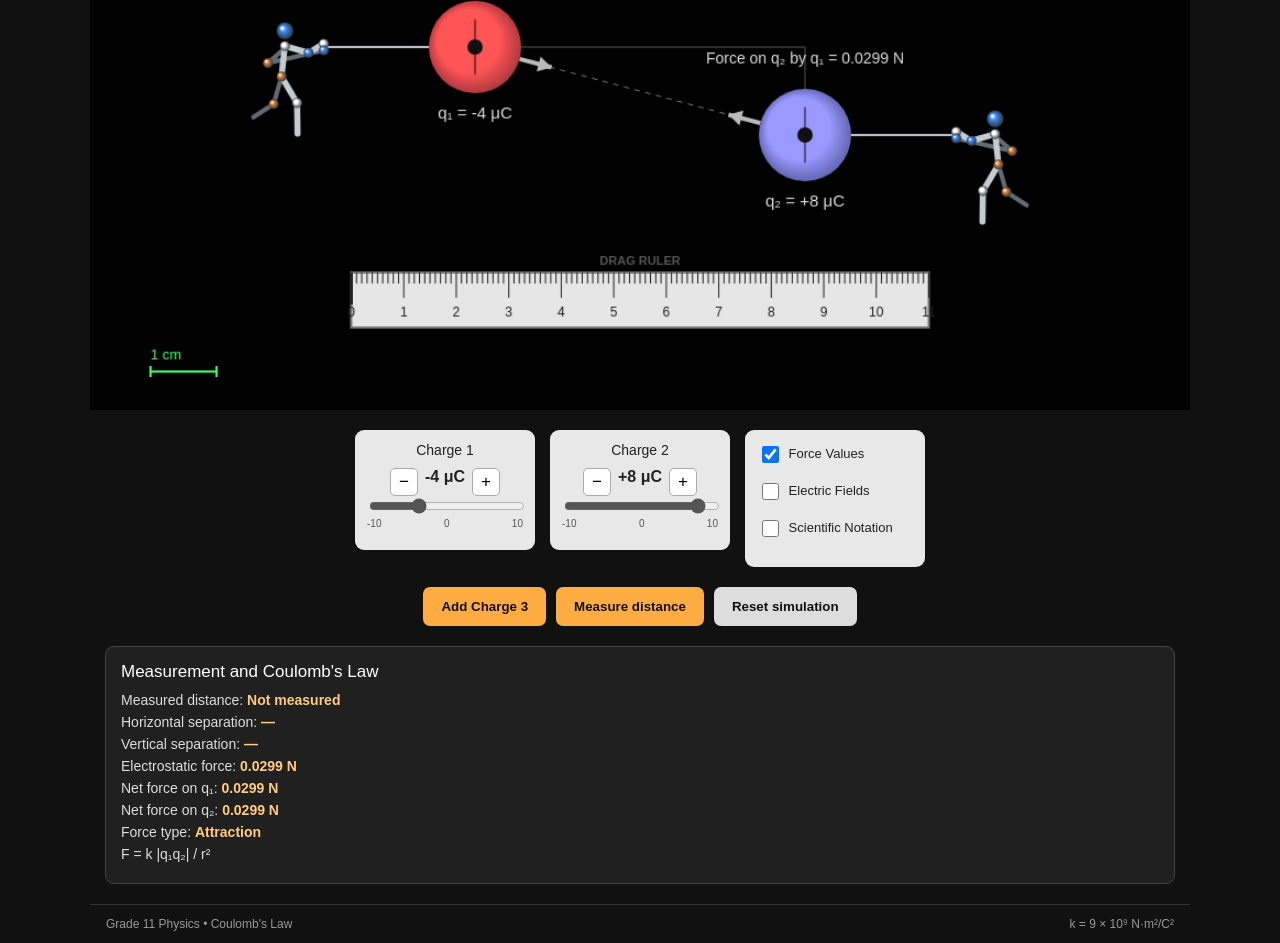
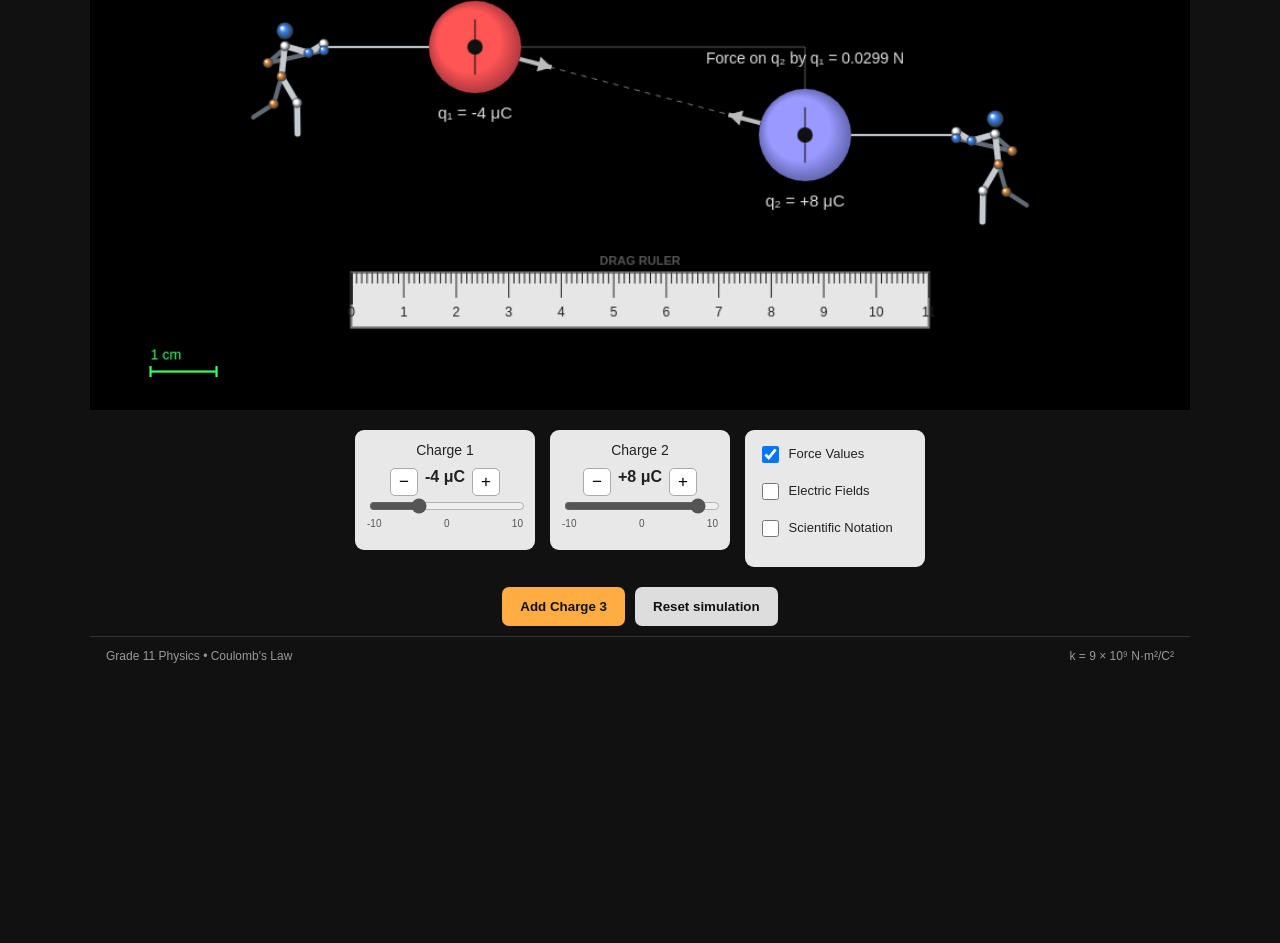
Before and after one commit to lehlokzamakhalemele-lgtm/coulombs, a plain HTML site: page index.html in a window 1280 px wide. Shown: the part 304-1247 px from the top of the page. After the commit the page ends 979 px from the top, so only its background shows below. Drawn offline with Linux system fonts and the light colour scheme.

Commit message:
Remove measurement panel

```diff
--- a/index.html
+++ b/index.html
@@ -174,30 +174,6 @@ body {
 
 .actions button:hover {
   opacity: 0.85;
-}
-
-.measurement {
-  margin: 10px 15px 20px;
-  padding: 15px;
-  background: #202020;
-  border: 1px solid #444;
-  border-radius: 9px;
-}
-
-.measurement h2 {
-  font-size: 17px;
-  margin: 0 0 10px;
-  font-weight: normal;
-}
-
-.measurement p {
-  margin: 6px 0;
-  color: #ddd;
-  font-size: 14px;
-}
-
-.measurement strong {
-  color: #ffcc80;
 }
 
 .bottom {
@@ -320,56 +296,7 @@ body {
 
 <div class="actions">
   <button id="addCharge">Add Charge 3</button>
-  <button id="measure">Measure distance</button>
   <button id="reset" class="secondary">Reset simulation</button>
-</div>
-
-<div class="measurement">
-  <h2>Measurement and Coulomb's Law</h2>
-
-  <p>
-    Measured distance:
-    <strong id="measuredDistance">Not measured</strong>
-  </p>
-
-  <p>
-    Horizontal separation:
-    <strong id="horizontalDistance">—</strong>
-  </p>
-
-  <p>
-    Vertical separation:
-    <strong id="verticalDistance">—</strong>
-  </p>
-
-  <p>
-    Electrostatic force:
-    <strong id="forceValue">—</strong>
-  </p>
-
-  <p>
-    Net force on q₁:
-    <strong id="netForceOne">—</strong>
-  </p>
-
-  <p>
-    Net force on q₂:
-    <strong id="netForceTwo">—</strong>
-  </p>
-
-  <p id="netForceThreeRow" hidden>
-    Net force on q₃:
-    <strong id="netForceThree">—</strong>
-  </p>
-
-  <p>
-    Force type:
-    <strong id="forceType">—</strong>
-  </p>
-
-  <p id="formulaText">
-    F = k |q₁q₂| / r²
-  </p>
 </div>
 
 <div class="bottom">
@@ -397,15 +324,6 @@ const addChargeButton = document.getElementById("addCharge");
 const showForce = document.getElementById("showForce");
 const showField = document.getElementById("showField");
 const scientific = document.getElementById("scientific");
-const measuredDistance = document.getElementById("measuredDistance");
-const horizontalDistance = document.getElementById("horizontalDistance");
-const verticalDistance = document.getElementById("verticalDistance");
-const forceValue = document.getElementById("forceValue");
-const forceType = document.getElementById("forceType");
-const netForceOne = document.getElementById("netForceOne");
-const netForceTwo = document.getElementById("netForceTwo");
-const netForceThree = document.getElementById("netForceThree");
-const netForceThreeRow = document.getElementById("netForceThreeRow");
 
 const K = 9e9;
 
@@ -444,9 +362,6 @@ const radius = 42;
 let dragging = null;
 let pointerOffsetX = 0;
 let pointerOffsetY = 0;
-
-// Last manually measured distance
-let lastMeasurement = null;
 
 // Convert canvas distance to metres.
 // Here 100 canvas pixels = 1 metre.
@@ -1246,80 +1161,8 @@ function update() {
   q2Text.textContent = formatCharge(q2);
   q3Text.textContent = formatCharge(q3);
 
-  const sourcesForOne = [
-    { charge: charge2, value: q2 }
-  ];
-  const sourcesForTwo = [
-    { charge: charge1, value: q1 }
-  ];
-
-  if (charge3Active) {
-    sourcesForOne.push({ charge: charge3, value: q3 });
-    sourcesForTwo.push({ charge: charge3, value: q3 });
-  }
-
-  const netForceOnOne = calculateNetForceMagnitude(charge1, q1, sourcesForOne);
-  const netForceOnTwo = calculateNetForceMagnitude(charge2, q2, sourcesForTwo);
-  const force = charge3Active ? netForceOnOne : calculateForce();
-
-  forceValue.textContent = formatForce(force);
-  netForceOne.textContent = formatForce(netForceOnOne);
-  netForceTwo.textContent = formatForce(netForceOnTwo);
-  netForceThreeRow.hidden = !charge3Active;
-
-  if (charge3Active) {
-    netForceThree.textContent = formatForce(calculateNetForceMagnitude(charge3, q3, [
-      { charge: charge1, value: q1 },
-      { charge: charge2, value: q2 }
-    ]));
-  }
-
-  if (q1 === 0 || q2 === 0) {
-
-    forceType.textContent = "No electrostatic force";
-
-  } else if (q1 * q2 > 0) {
-
-    forceType.textContent = "Repulsion";
-
-  } else {
-
-    forceType.textContent = "Attraction";
-  }
-
   draw();
 }
-
-
-// -------------------------------
-// Manual measurement
-// -------------------------------
-
-function measureDistance() {
-
-  const dx = Math.abs(charge2.x - charge1.x);
-
-  const dy = Math.abs(charge2.y - charge1.y);
-
-  const distancePixels = Math.sqrt(
-    dx * dx + dy * dy
-  );
-
-  const distanceMetres =
-    distancePixels / PIXELS_PER_METRE;
-
-  lastMeasurement = distanceMetres;
-
-  measuredDistance.textContent =
-    (distanceMetres * 100).toFixed(2) + " cm";
-
-  horizontalDistance.textContent =
-    (dx / PIXELS_PER_METRE * 100).toFixed(2) + " cm";
-
-  verticalDistance.textContent =
-    (dy / PIXELS_PER_METRE * 100).toFixed(2) + " cm";
-}
-
 
 // -------------------------------
 // Change charges
@@ -1363,10 +1206,6 @@ q3Slider.addEventListener("input", update);
 showForce.addEventListener("change", draw);
 showField.addEventListener("change", draw);
 scientific.addEventListener("change", draw);
-document.getElementById("measure").addEventListener(
-  "click",
-  measureDistance
-);
 
 function changeCharge3(amount) {
 
@@ -1420,12 +1259,6 @@ document.getElementById("reset").addEventListener(
 
     ruler.x = 500;
     ruler.y = 500;
-
-    lastMeasurement = null;
-
-    measuredDistance.textContent = "Not measured";
-    horizontalDistance.textContent = "—";
-    verticalDistance.textContent = "—";
 
     update();
   }
```
